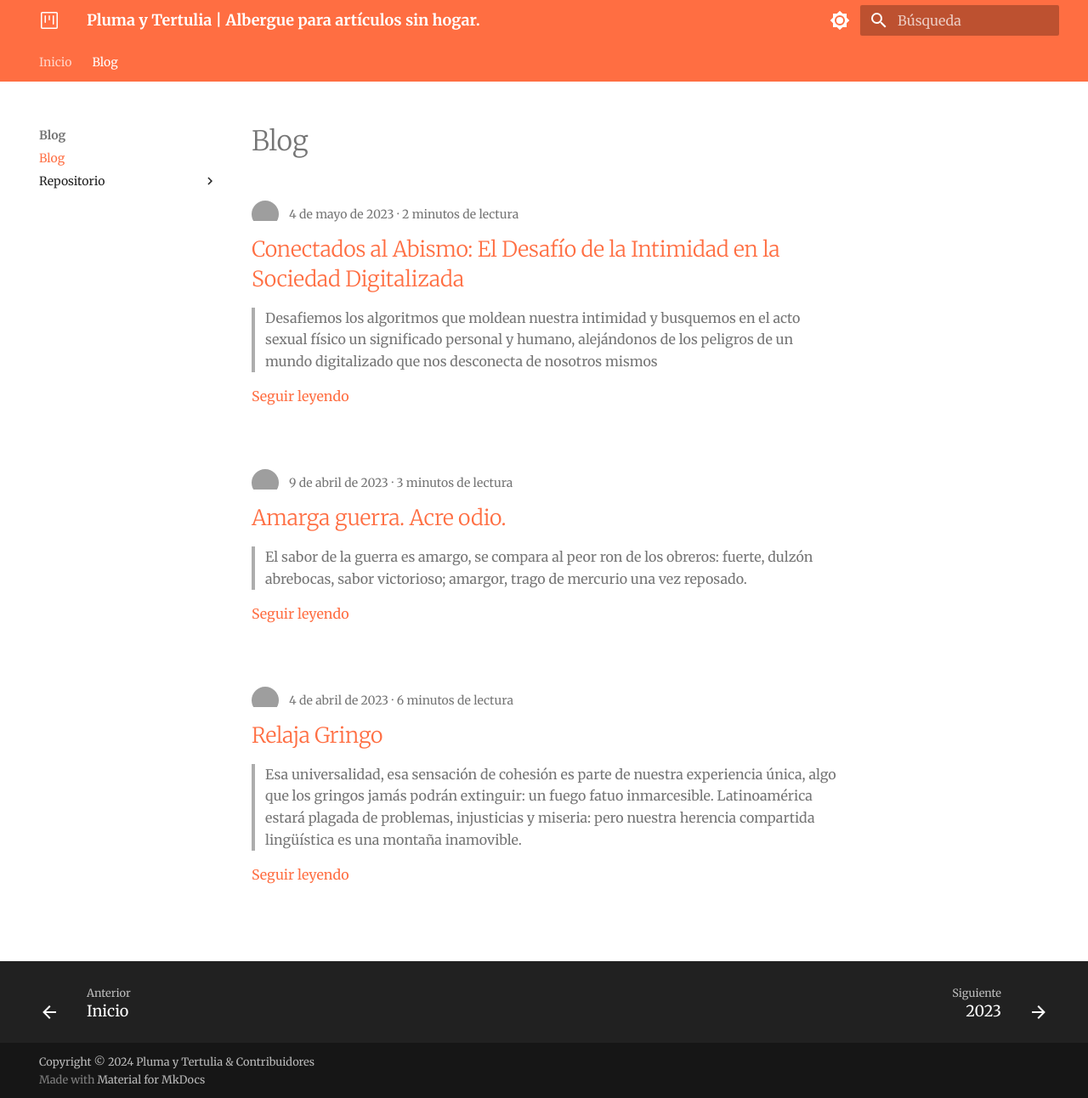
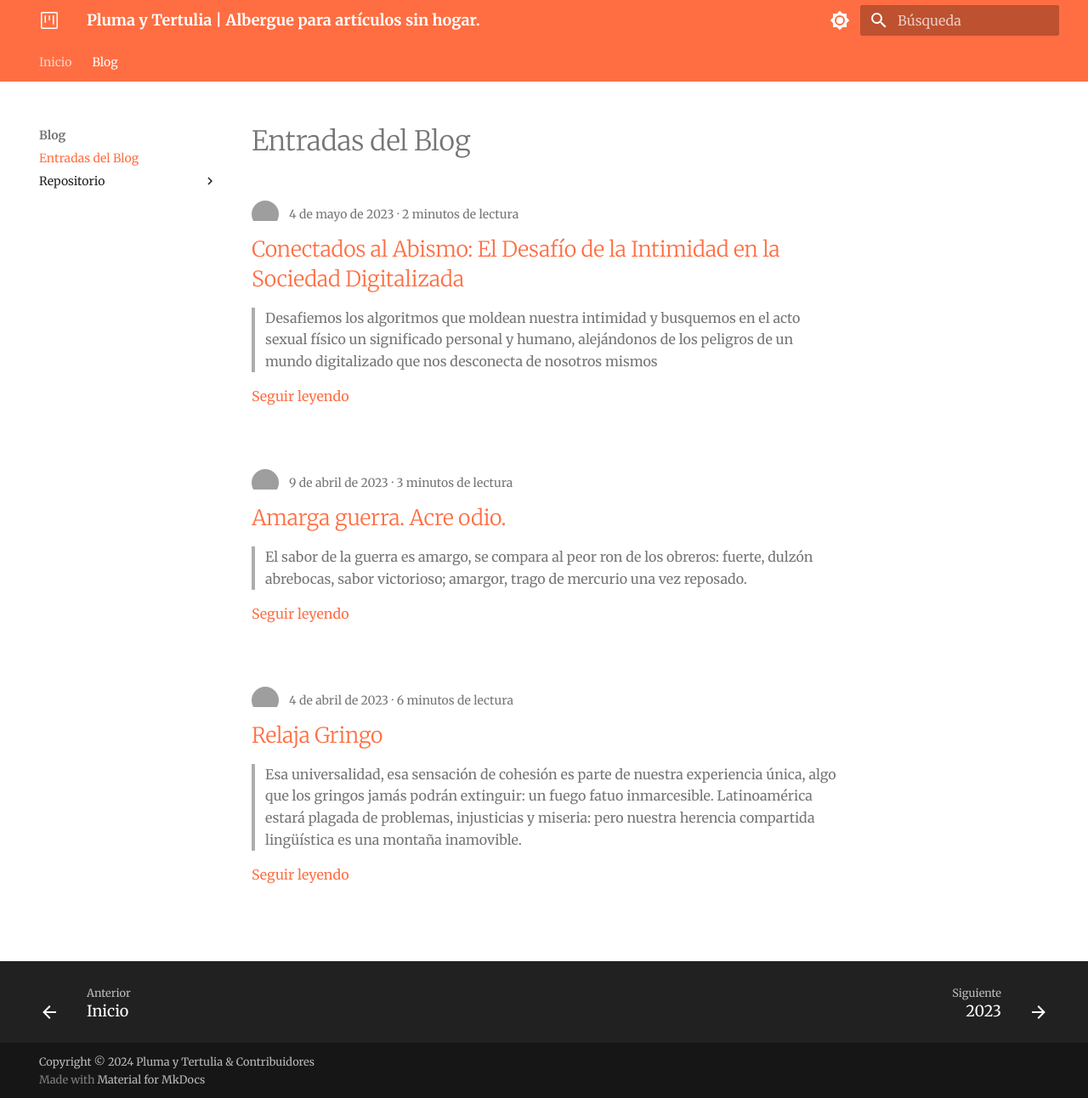
Before and after one commit to TiramisudeAgras/PlumayTertulia, an MkDocs documentation site: the page built from docs/blog/index.md, in a window 1280 px wide and 1292 px high. Shown: the whole window at 85% size. Built offline with MkDocs 1.6.1 and Material for MkDocs 9.7.7, drawn with Linux system fonts in a browser that asks for light colours; grey boxes are pictures that could not be loaded.

Commit message:
Modificaciones para subida

```diff
--- a/docs/blog/index.md
+++ b/docs/blog/index.md
@@ -1 +1 @@
-# Blog
+# Entradas del Blog
```
Also changed, not shown: site/404.html, site/blog/2023/04/04/relaja-gringo/index.html, site/blog/2023/04/09/amarga-guerra-acre-odio/index.html, site/blog/2023/05/04/conectados-al-abismo-el-desafío-de-la-intimidad-en-la-sociedad-digitalizada/index.html, site/blog/archive/2023/index.html, site/blog/index.html, site/index.html, site/search/search_index.json.
